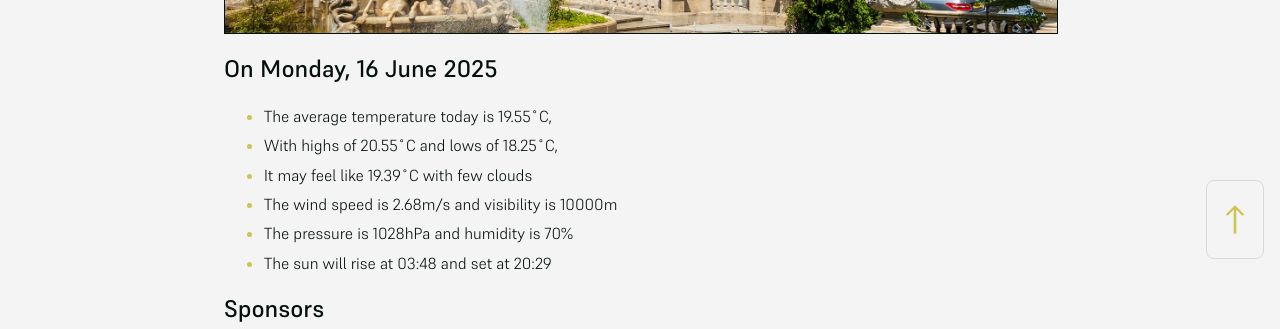
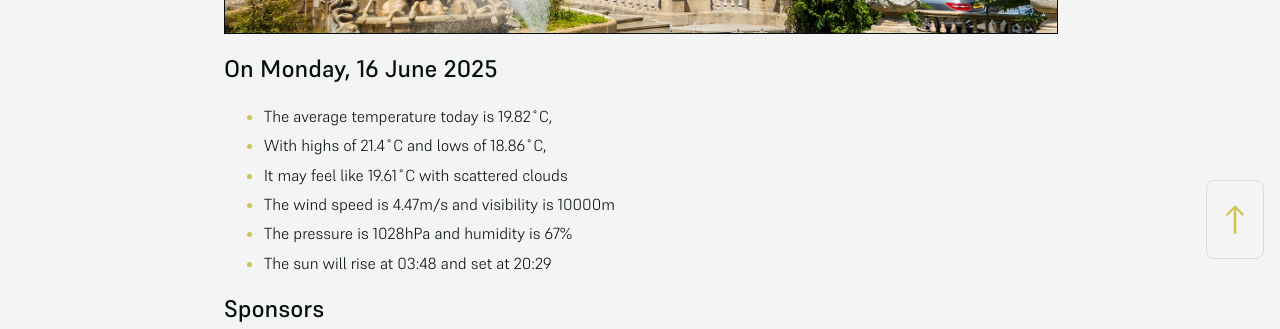
Before and after one commit to mat-0/cheltenham-open-data, a Jekyll site: the page built from index.md, in a window 1280 px wide. Shown: the part 625-954 px from the top of the page. Built offline with Jekyll 4.4.1, drawn with Linux system fonts in a browser that asks for light colours.

Commit message:
Updated 2025-06-16 09:57:53

```diff
--- a/index.md
+++ b/index.md
@@ -10,11 +10,11 @@ seo: Menu
 <!-- weather_marker starts -->
 ## On Monday, 16 June 2025
 
-- The average temperature today is 19.55˚C,
-- With highs of 20.55˚C and lows of 18.25˚C,
-- It may feel like 19.39˚C with few clouds
-- The wind speed is 2.68m/s and visibility is 10000m
-- The pressure is 1028hPa and humidity is 70%
+- The average temperature today is 19.82˚C,
+- With highs of 21.4˚C and lows of 18.86˚C,
+- It may feel like 19.61˚C with scattered clouds
+- The wind speed is 4.47m/s and visibility is 10000m
+- The pressure is 1028hPa and humidity is 67%
 - The sun will rise at 03:48 and set at 20:29
 
 <!-- weather_marker ends -->
```
Also changed, not shown: _data/flood.json (+5 -27 lines), _pages/fix-my-street.md (+2 -2 lines), _pages/news.md (+11 -11 lines).
